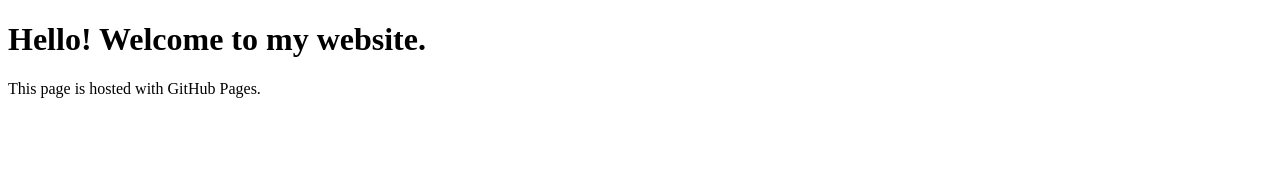
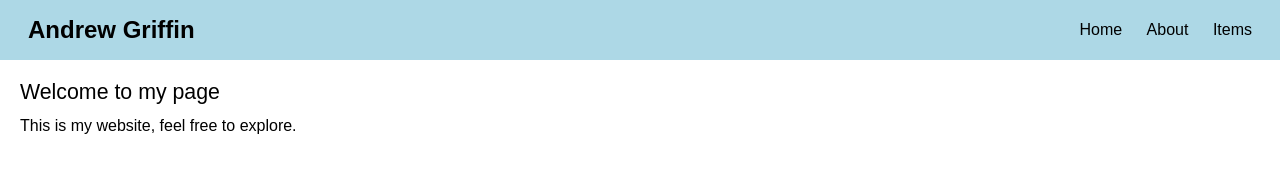
Before and after one commit to andrewgriffin127/andrewgriffin127.github.io, a plain HTML site: page index.html in a window 1280 px wide. Drawn offline with Linux system fonts and the light colour scheme.

Commit message:
Update index.html

```diff
--- a/index.html
+++ b/index.html
@@ -1,10 +1,92 @@
 <!DOCTYPE html>
-<html>
+<html lang="en">
 <head>
-  <title>My Website</title>
+    <meta charset="UTF-8" />
+    <meta name="viewport" content="width=device-width, initial-scale=1.0" />
+    <title>Andrew Griffin</title>
+
+    <style>
+        body {
+            margin: 0;
+            font-family: Arial, sans-serif;
+        }
+
+        /* Header Styles */
+        header {
+            background-color: #add8e6; /* Light Blue */
+            padding: 16px;
+            display: flex;
+            justify-content: space-between;
+            align-items: center;
+        }
+
+        header .site-title {
+            font-size: 24px;
+            font-weight: bold;
+            margin-left: 12px;
+        }
+
+        nav {
+            margin-right: 12px;
+        }
+
+        nav a {
+            text-decoration: none;
+            color: black;
+            font-size: 16px;
+            margin-left: 20px;
+            font-weight: 500;
+        }
+
+        nav a:hover {
+            text-decoration: underline;
+        }
+
+        /* Main Body Area */
+        main {
+            padding: 20px;
+        }
+
+        .home-title {
+            font-size: 16pt;
+            margin-bottom: 10px;
+        }
+
+        .home-text {
+            font-size: 12pt;
+            max-width: 700px;
+            line-height: 1.4em;
+        }
+
+        /* Mobile Optimization */
+        @media (max-width: 600px) {
+            header {
+                flex-direction: column;
+                text-align: center;
+            }
+
+            nav a {
+                margin: 8px;
+                display: inline-block;
+            }
+        }
+    </style>
 </head>
 <body>
-  <h1>Hello! Welcome to my website.</h1>
-  <p>This page is hosted with GitHub Pages.</p>
+
+    <header>
+        <div class="site-title">Andrew Griffin</div>
+        <nav>
+            <a href="index.html">Home</a>
+            <a href="about.html">About</a>
+            <a href="items.html">Items</a>
+        </nav>
+    </header>
+
+    <main>
+        <div class="home-title">Welcome to my page</div>
+        <div class="home-text">This is my website, feel free to explore.</div>
+    </main>
+
 </body>
 </html>
```
